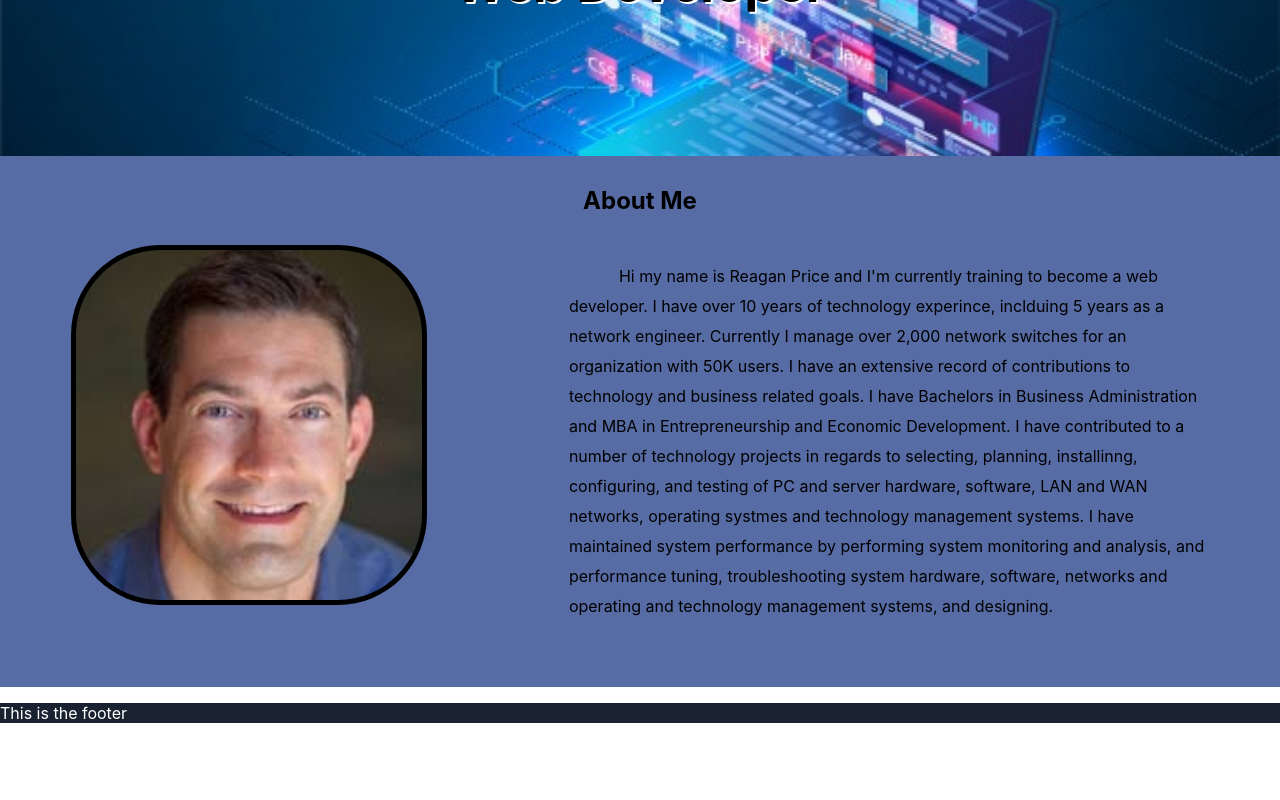
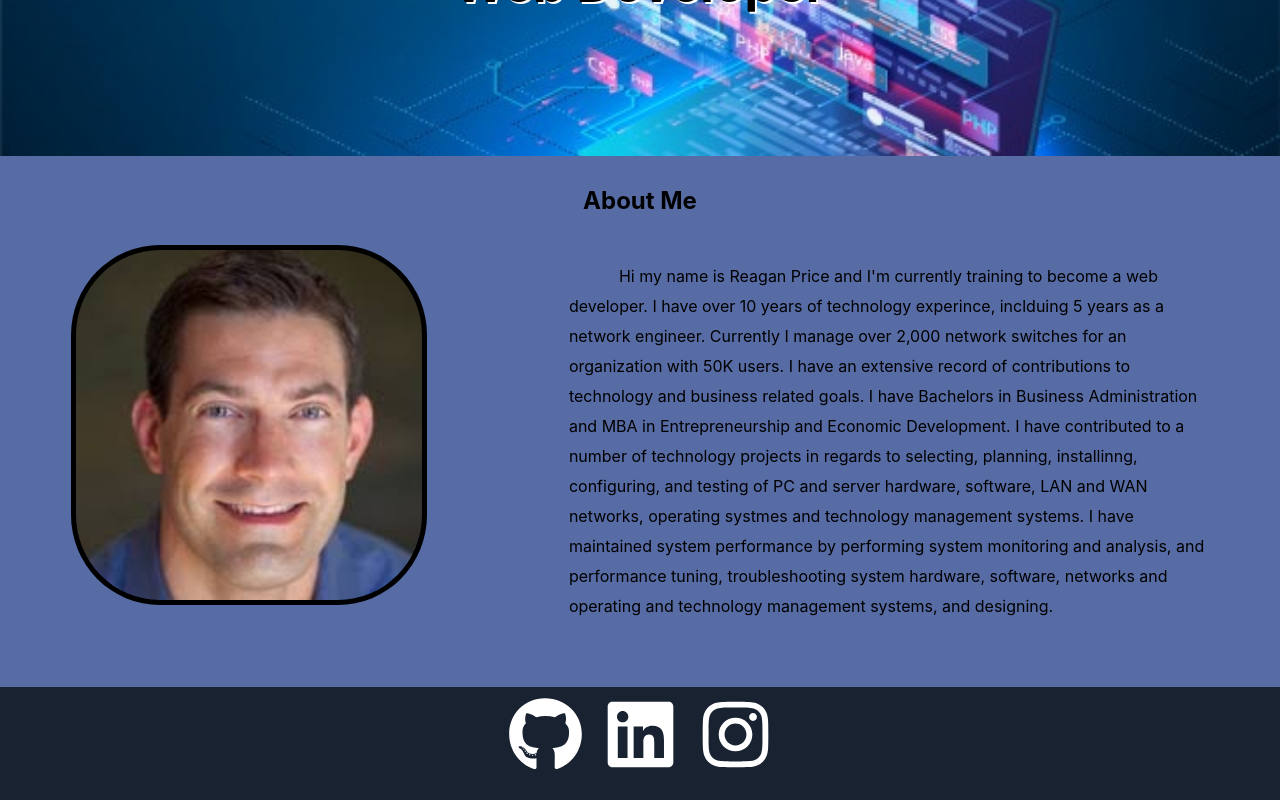
Before and after one commit to rprice000/react-portfolio, a React (Create React App) app: page / in a window 1280 px wide. Shown: the part 329-1129 px from the top of the page. Before the commit the page ends 1068 px from the top, so only its background shows below. Built offline with nearby package versions, Linux system fonts and the light colour scheme.

Commit message:
finished footer and footer links

```diff
--- a/package.json
+++ b/package.json
@@ -8,6 +8,7 @@
     "@testing-library/user-event": "^13.5.0",
     "react": "^17.0.2",
     "react-dom": "^17.0.2",
+    "react-icons": "^4.3.1",
     "react-scripts": "5.0.0",
     "web-vitals": "^2.1.3"
   },
--- a/src/components/Footer/index.js
+++ b/src/components/Footer/index.js
@@ -1,9 +1,30 @@
 import React from 'react';
+import { FaGithub, FaLinkedin, FaInstagram } from "react-icons/fa";
 
 function Footer() {
     return (
        <footer>
-           <p>This is the footer</p>
+
+           <a href="https://github.com/rprice000" target="blank">
+            <li>
+              <FaGithub />
+            </li>
+          </a>
+
+          <a href="https://www.linkedin.com/in/reagan-price-967a25101/" target="blank">
+            <li>
+              <FaLinkedin />
+            </li>
+          </a>
+
+          <a href="https://www.instagram.com" target="blank">
+            <li>
+              <FaInstagram />
+            </li>
+          </a>
+
+
+
        </footer>
     )
 }
--- a/src/components/Resume/index.js
+++ b/src/components/Resume/index.js
@@ -5,7 +5,7 @@ const Resume = () => {
       <div className="resume">
         <h2>Resume of Reagan Price</h2>
 
-        <a href="/src/assets/Reagan Price Resume.pdf">For your own copy you can download my resume here!</a>
+        <a href="/src/assets/Reagan Price Resume.pdf">Click here to download full resume!</a>
         <br></br>
 
         <div id="resume-content">
--- a/src/index.css
+++ b/src/index.css
@@ -336,6 +336,9 @@ textarea {
   display: inline
 }
 
+.contact li {
+  list-style: none;
+}
 
 /* CONTACT SECTION STYLING END */
 
@@ -346,6 +349,14 @@ textarea {
 footer {
   background-color: var(--second-color);
   color: var(--fourth-color);
+  display: flex;
+  justify-content: center;
 }
 
+footer li {
+  list-style: none;
+  font-size: 75px;
+  padding: 10px;
+  color: var(--fourth-color);
+}
 /* FOOTER SECTION STYLING END */
```
Also changed, not shown: 1 other file (tests, documents, lock files or other folders).
